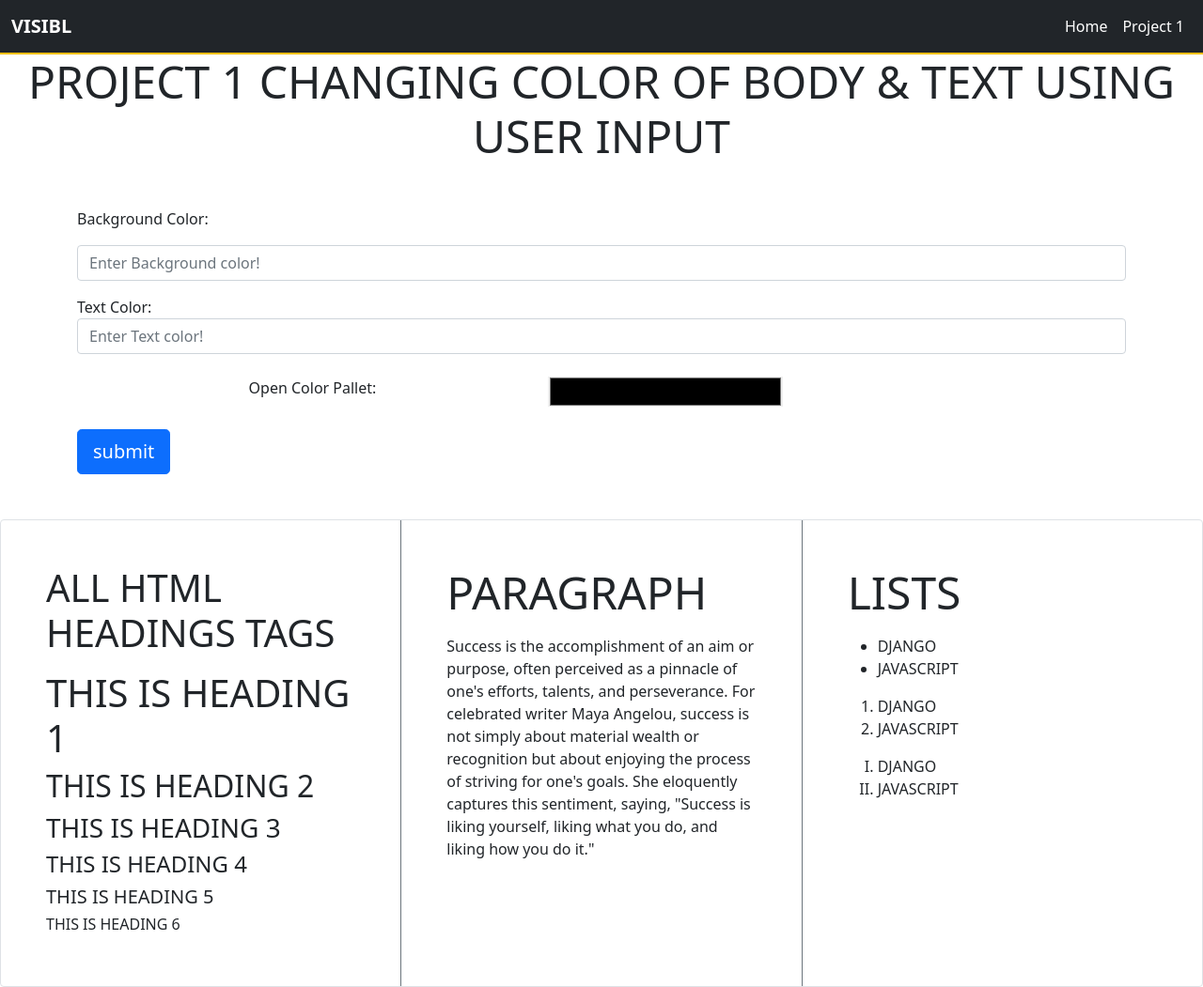
After one commit to AliulhaQ07/Java_Script_Projects, a Django app: page /project1 in a window 1280 px wide. The commit adds this page. Shown: the whole page at 94% size. Run offline with Django 4.2, Linux system fonts and the light colour scheme.

Commit message:
first commit

```diff
--- a/JavaScript_Projects/settings.py
+++ b/JavaScript_Projects/settings.py
@@ -28,7 +28,7 @@ DEBUG = True
 ALLOWED_HOSTS = []
 
 STATIC_URL = "/static/"
-STATIC_URL = os.path.join(BASE_DIR, "STATIC")
+STATIC_ROOT = os.path.join(BASE_DIR, "static")
 
 MEDIA_URL = "/media/"
 MEDIA_ROOT = os.path.join(BASE_DIR, "MEDIA")
--- a/JavaScript_Projects/urls.py
+++ b/JavaScript_Projects/urls.py
@@ -15,13 +15,18 @@ Including another URLconf
     2. Add a URL to urlpatterns:  path('blog/', include('blog.urls'))
 """
 
+from django.conf.urls.static import static
 from django.contrib import admin
-from django.urls import path , include
+from django.urls import path, include
+from JavaScript_Projects import settings
 from JavaScript_Projects_App import views
 
-urlpatterns = [
-    path("admin/", admin.site.urls),
-    path("", views.index, name="index"),
+urlpatterns = ([
+                   path("admin/", admin.site.urls),
+                   path("", views.index, name="index"),
+                   path("project1", views.project1, name="project1"),
 
+               ] + static(settings.MEDIA_URL, document_root=settings.MEDIA_ROOT)
+               + static(settings.STATIC_URL, document_root=settings.STATIC_ROOT)
 
-]
+               )
--- /dev/null
+++ b/JavaScript_Projects_App/static/javascript_files/project1.js
@@ -0,0 +1,98 @@
+// const buttons = document.querySelectorAll('.btn');
+// const body = document.querySelector('body');
+//
+// console.log(buttons);
+// buttons.forEach(function (button) {
+//
+//     button.addEventListener('click', function (event) {
+//         event.preventDefault();
+//         // console.log(button);
+//
+//         if (event.target.id === 'red') {
+//             body.style.backgroundColor = 'red';
+//             body.style.color = 'white';
+//         }
+//         if (event.target.id === 'green') {
+//             body.style.backgroundColor = 'green';
+//             body.style.color = 'white';
+//         }
+//         if (event.target.id === 'blue') {
+//             body.style.backgroundColor = 'blue';
+//             body.style.color = 'red';
+//         }
+//
+//     })
+// })
+
+
+// ------------------------------------------------
+
+const colorsForm = document.querySelector('#colorsForm')
+// FOR BOOTSTRAP STYLING.
+const userSubmit = document.querySelector('#userSubmit')
+userSubmit.classList.add('btn', 'btn-primary');
+// FOR INPUT BG COLOR
+const userInput = document.querySelector('#userBgInput')
+userInput.classList.add('form-control', 'mt-3');
+
+// FOR INPUT TEXT COLOR
+const userTextInput = document.querySelector('#userTextInput')
+userTextInput.classList.add('form-control');
+
+const bg_Div = document.querySelector('#bg_Div')
+
+colorsForm.addEventListener('submit', function (e) {
+    e.preventDefault();
+    const userInput = document.querySelector('#userBgInput').value.trim();
+    const userTextInput = document.querySelector('#userTextInput').value.trim();
+    const headings = document.querySelectorAll('#headings')
+    const forErrors = document.querySelector('#forErrors')
+
+
+    if (userInput && userTextInput === '' || !isNaN(userInput)) {
+        forErrors.innerHTML = 'Empty strings & numbers are not allowed';
+    } else {
+        forErrors.innerHTML = '';
+        bg_Div.style.backgroundColor = userInput;
+        headings.forEach(heading => {
+            heading.style.color = userTextInput
+        })
+    }
+
+
+})
+
+// to get and copy the value of color using color palate;
+const colorPicker = document.querySelector('#colorPicker');
+const selectedColor = document.querySelector('#colorPicker');
+const color_Code = document.querySelector('#color_Code');
+
+const copiedMessage = document.querySelector('#notification');
+
+
+
+
+
+colorPicker.addEventListener('input', function (e) {
+    color_Code.innerHTML = selectedColor.value;
+
+})
+
+color_Code.addEventListener('click', function (e) {
+
+    const range = document.createRange();
+    range.selectNode(this);
+
+    window.getSelection().removeAllRanges();
+    window.getSelection().addRange(range);
+
+    document.execCommand('copy');
+
+    window.getSelection().removeAllRanges();;
+
+    notification.style.display = 'block';
+    setTimeout(function() {
+        notification.style.display = 'none';
+    }, 1500);
+
+})
--- a/JavaScript_Projects_App/static/style.css
+++ b/JavaScript_Projects_App/static/style.css
@@ -0,0 +1,26 @@
+
+
+
+#colorPicker{
+    height: 32px;
+    width: 250px;
+    border: none;
+}
+
+.notification {
+  display: none;
+  background-color: rgba(0, 0, 0, 0.7);
+  color: white;
+  padding: 2px ;
+  border-radius: 4px;
+  position: absolute;
+  /*top: 500px; !* Adjust based on your layout *!*/
+  /*left: 50%; !* Center the notification *!*/
+  /*transform: translateX(-50%);*/
+  /*z-index: 1000; !* Ensure it appears above other elements *!*/
+}
+
+
+#simpleList li{
+    list-style-type: upper-roman;
+}
--- a/JavaScript_Projects_App/templates/header.html
+++ b/JavaScript_Projects_App/templates/header.html
@@ -1,10 +1,54 @@
-<!DOCTYPE html>
+{% load static %}
+<!doctype html>
 <html lang = "en">
 <head>
-    <meta charset = "UTF-8">
-    <title>Title</title>
+    <meta charset = "utf-8">
+    <meta name = "viewport"
+          content = "width=device-width, user-scalable=no, initial-scale=1">
+    <meta http-equiv = "X-UA-Compatible" content = "ie=edge">
+    <title>Visibl</title>
+
+    <link rel = "stylesheet" href = "https://cdn.jsdelivr.net/npm/bootstrap@5.1.3/dist/css/bootstrap.min.css"
+          integrity = "sha384-1BmE4kWBq78iYhFldvKuhfTAU6auU8tT94WrHftjDbrCEXSU1oBoqyl2QvZ6jIW3" crossorigin = "anonymous">
+
+    {# bootstrap icons cdn#}
+    <link rel = "stylesheet" href = "https://cdn.jsdelivr.net/npm/bootstrap-icons@1.11.3/font/bootstrap-icons.min.css">
+    {# FAV ICON #}
+    <link rel = "icon" type = "image/x-icon" href=" /media/logo.png">
+
 </head>
 <body>
 
+{# NAVBAR  #}
+
+<nav class = "navbar sticky-top navbar-expand-lg bg-dark navbar-dark border-2 border-bottom border-warning ">
+    <div class = "container-xxl ">
+
+        <a class = "navbar-brand" href = "#"> <span class = "lead fw-bolder">VISIBL</span></a>
+
+        <button class = "navbar-toggler btn-secondary" type = "button" data-bs-toggle = "collapse" data-bs-target = "#navbarNavDropdown" aria-controls = "navbarNavDropdown" aria-expanded = "false" aria-label = "Toggle navigation">
+            <span class = "navbar-toggler-icon"></span>
+        </button>
+
+        <div class = "collapse navbar-collapse justify-content-end align-center" id = "navbarNavDropdown">
+            <ul class = "navbar-nav">
+
+                <li class = "nav-item">
+                    <a class = "nav-link active" aria-current = "page"  href = "{% url 'index' %}">Home</a>
+                </li>
+                <li class = "nav-item">
+                    <a class = "nav-link active" aria-current = "page"  href = "{% url 'project1' %}">Project 1</a>
+                </li>
+
+
+            </ul>
+        </div>
+    </div>
+</nav>
+
+
+
+
+<script src = "https://cdn.jsdelivr.net/npm/bootstrap@5.1.3/dist/js/bootstrap.bundle.min.js" integrity = "sha384-ka7Sk0Gln4gmtz2MlQnikT1wXgYsOg+OMhuP+IlRH9sENBO0LRn5q+8nbTov4+1p" crossorigin = "anonymous"></script>
 </body>
 </html>
--- /dev/null
+++ b/JavaScript_Projects_App/templates/project_1.html
@@ -0,0 +1,119 @@
+{% load static %}
+<!doctype html>
+<html lang = "en">
+<head>
+    <meta charset = "utf-8">
+    <meta name = "viewport"
+          content = "width=device-width, user-scalable=no, initial-scale=1">
+    <meta http-equiv = "X-UA-Compatible" content = "ie=edge">
+    <title>Visibl</title>
+    <link rel = "stylesheet" href = "https://cdn.jsdelivr.net/npm/bootstrap@5.1.3/dist/css/bootstrap.min.css"
+          integrity = "sha384-1BmE4kWBq78iYhFldvKuhfTAU6auU8tT94WrHftjDbrCEXSU1oBoqyl2QvZ6jIW3" crossorigin = "anonymous">
+    {# bootstrap icons cdn#}
+    <link rel = "stylesheet" href = "https://cdn.jsdelivr.net/npm/bootstrap-icons@1.11.3/font/bootstrap-icons.min.css">
+
+
+    <link rel = "stylesheet" href = "{% static 'style.css' %}">
+
+    {#  -----  #}
+    <link rel = "preconnect" href = "https://fonts.googleapis.com">
+    <link rel = "preconnect" href = "https://fonts.gstatic.com" crossorigin>
+    <link href = "https://fonts.googleapis.com/css2?family=Lexend:wght@100..900&display=swap" rel = "stylesheet">
+
+</head>
+<body>
+
+{# HEADER #}
+{% block header %}
+    {% include 'header.html' %}
+{% endblock %}
+
+<h1 class = "display-5  text-uppercase text-center">Project 1 changing color of body & Text using user input</h1>
+
+<div class = "container my-5">
+
+    <form id = "colorsForm">
+
+        {# BACKGROUND COLOR  #}
+        <div>
+            <label for = "userBgInput">Background Color:</label>
+            <input type = "text" id = "userBgInput" placeholder = "Enter Background color!">
+        </div>
+
+        {# TEXT COLOR  #}
+        <div>
+            <label for = "userTextInput" style = "margin-top: 16px; ">Text Color:</label>
+            <input type = "text" id = "userTextInput" placeholder = "Enter Text color!">
+        </div>
+
+        {# COLOR PICKER  #}
+        <div class = "d-flex justify-content-evenly align-content-center my-4">
+            <label for = "colorPicker">Open Color Pallet:</label>
+            <input type = "color" id = "colorPicker">
+            <p id = "color_Code"></p>
+
+            <div id = "notification" class = "notification">Text copied!</div>
+
+        </div>
+
+        <div>
+            <p id = "forErrors"></p>
+            <button id = "userSubmit" class = "btn-lg d-block">submit</button>
+        </div>
+
+    </form>
+</div>
+
+
+{#<span class = "input-group-text"><span><input id="colorPicker" type = "color"></span></span>#}
+
+<div class = "container-fluid border border-1 rounded" id = "bg_Div">
+    <div class = "row">
+
+        <div class = "col p-5  border-end border-1 border-secondary ">
+            <p class = "display-6" id = "headings">ALL HTML HEADINGS TAGS</p>
+            <p class = "h1" id = "headings">THIS IS HEADING 1 </p>
+            <p class = "h2" id = "headings">THIS IS HEADING 2</p>
+            <p class = "h3" id = "headings">THIS IS HEADING 3</p>
+            <p class = "h4" id = "headings">THIS IS HEADING 4</p>
+            <p class = "h5" id = "headings">THIS IS HEADING 5</p>
+            <p class = "h6" id = "headings">THIS IS HEADING 6</p>
+        </div>
+
+        <div class = "col p-5 border-end border-1 border-secondary">
+            <p id = "headings" class = "display-5">PARAGRAPH </p>
+            <p id = "headings">Success is the accomplishment of an aim or purpose, often perceived as a pinnacle of one's efforts, talents, and perseverance. For celebrated writer Maya Angelou, success is not simply about material wealth or
+                               recognition but about enjoying the process of striving for one's goals. She eloquently captures this sentiment, saying, "Success is liking yourself, liking what you do, and liking how you do it."</p>
+        </div>
+
+        <div class = "col p-5">
+            <p id = "headings" class = "display-5"> LISTS </p>
+            <ul>
+                <li id = "headings">DJANGO</li>
+                <li id = "headings">JAVASCRIPT</li>
+            </ul>
+
+            <ol>
+                <li id = "headings">DJANGO</li>
+                <li id = "headings">JAVASCRIPT</li>
+            </ol>
+
+            <ol id="simpleList">
+                <li id = "headings">DJANGO</li>
+                <li id = "headings">JAVASCRIPT</li>
+            </ol>
+
+
+        </div>
+
+
+    </div>
+
+
+</div>
+
+
+<script src = "{% static 'javascript_files/project1.js' %}"></script>
+<script src = "https://cdn.jsdelivr.net/npm/bootstrap@5.1.3/dist/js/bootstrap.bundle.min.js" integrity = "sha384-ka7Sk0Gln4gmtz2MlQnikT1wXgYsOg+OMhuP+IlRH9sENBO0LRn5q+8nbTov4+1p" crossorigin = "anonymous"></script>
+</body>
+</html>
--- a/JavaScript_Projects_App/views.py
+++ b/JavaScript_Projects_App/views.py
@@ -3,3 +3,7 @@ from django.shortcuts import render
 # Create your views here.
 def index(request):
     return render(request, 'index.html')
+
+
+def project1 (request):
+    return render(request, "project_1.html")
```
Also changed, not shown: JavaScript_Projects_App/templates/index.html (+30 -55 lines), JavaScript_Projects_App/static/logo.png (added).
